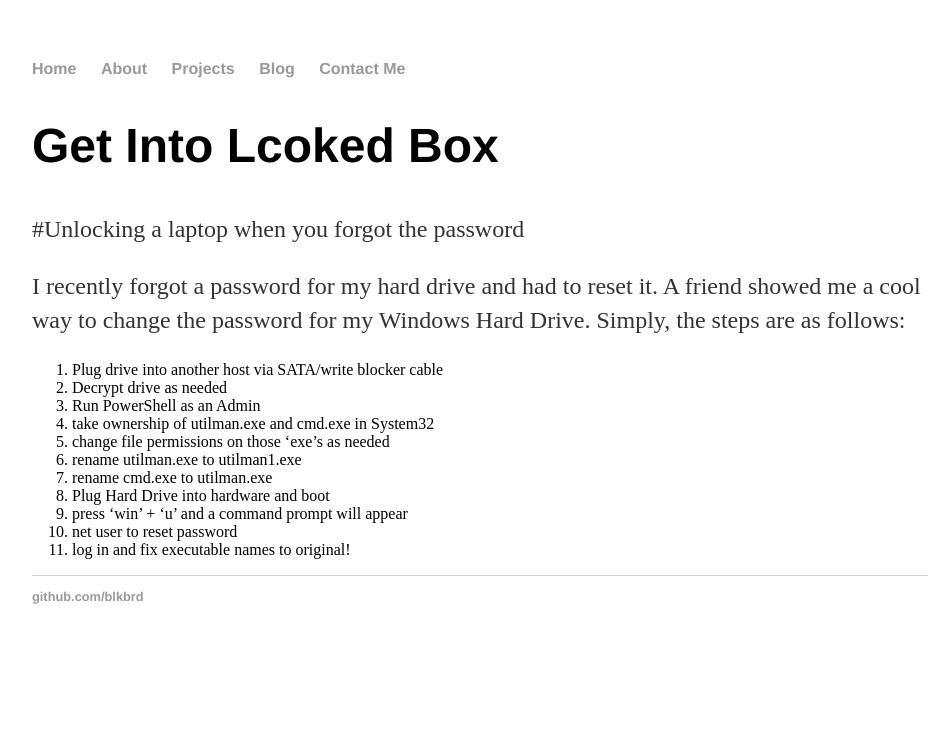
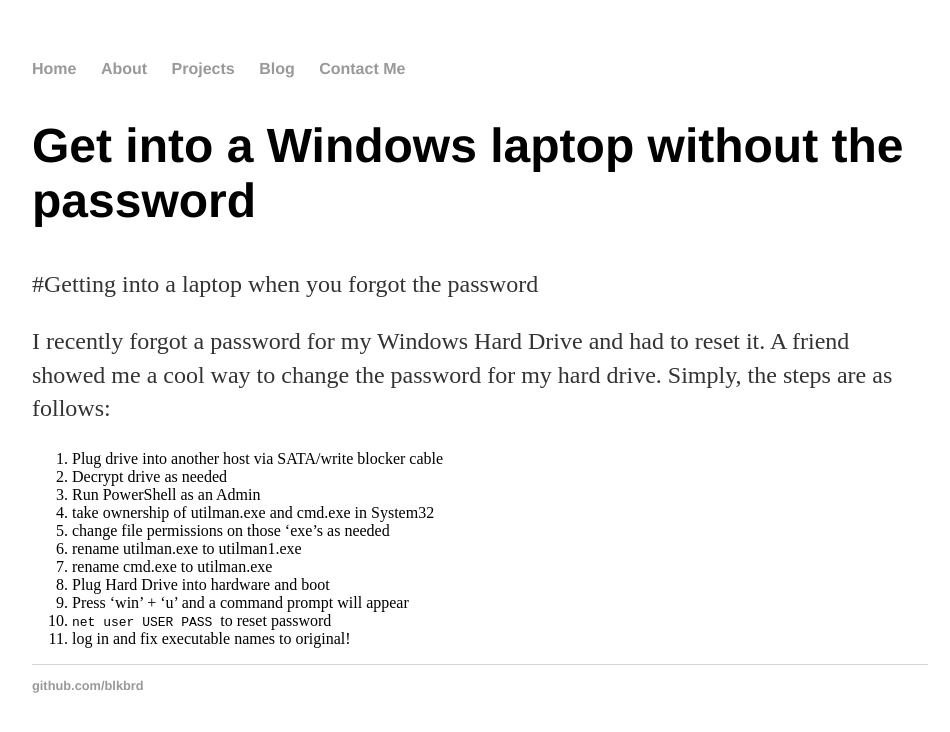
Before and after one commit to blkbrd/blkbrd.github.io, a Jekyll site: the page built from _posts/2017-09-22-get-into-lcoked-box.md, in a window 1280 px wide. Shown: the top 732 px of the page, without its empty margins (160-1110 px from the left). Built offline with Jekyll 4.4.1, drawn with Linux system fonts in a browser that asks for light colours; our own code applies the rules of GitHub Pages for plain Markdown files.

Commit message:
formatting

```diff
--- a/_posts/2017-09-22-get-into-lcoked-box.md
+++ b/_posts/2017-09-22-get-into-lcoked-box.md
@@ -1,16 +1,21 @@
-#Unlocking a laptop when you forgot the password
+---
+layout: post
+title: "Get into a Windows laptop without the password"
+date: 2017-06-23
+---
+#Getting into a laptop when you forgot the password
 
-I recently forgot a password for my hard drive and had to reset it.
-A friend showed me a cool way to change the password for my Windows Hard Drive.
+I recently forgot a password for my Windows Hard Drive and had to reset it.
+A friend showed me a cool way to change the password for my hard drive.
 Simply, the steps are as follows:
 1. Plug drive into another host via SATA/write blocker cable
 2. Decrypt drive as needed
 3. Run PowerShell as an Admin
   1. take ownership of utilman.exe and cmd.exe in System32
-4. change file permissions on those 'exe's as needed
-5. rename utilman.exe to utilman1.exe
-6. rename cmd.exe to utilman.exe
-7. Plug Hard Drive into hardware and boot
-8. press 'win' + 'u' and a command prompt will appear
-9. net user <user> <pass> to reset password
-10. log in and fix executable names to original!
+  2. change file permissions on those 'exe's as needed
+  3. rename utilman.exe to utilman1.exe
+  4. rename cmd.exe to utilman.exe
+4. Plug Hard Drive into hardware and boot
+5. Press 'win' + 'u' and a command prompt will appear
+6. <code> net user USER PASS </code> to reset password
+7. log in and fix executable names to original!
```
